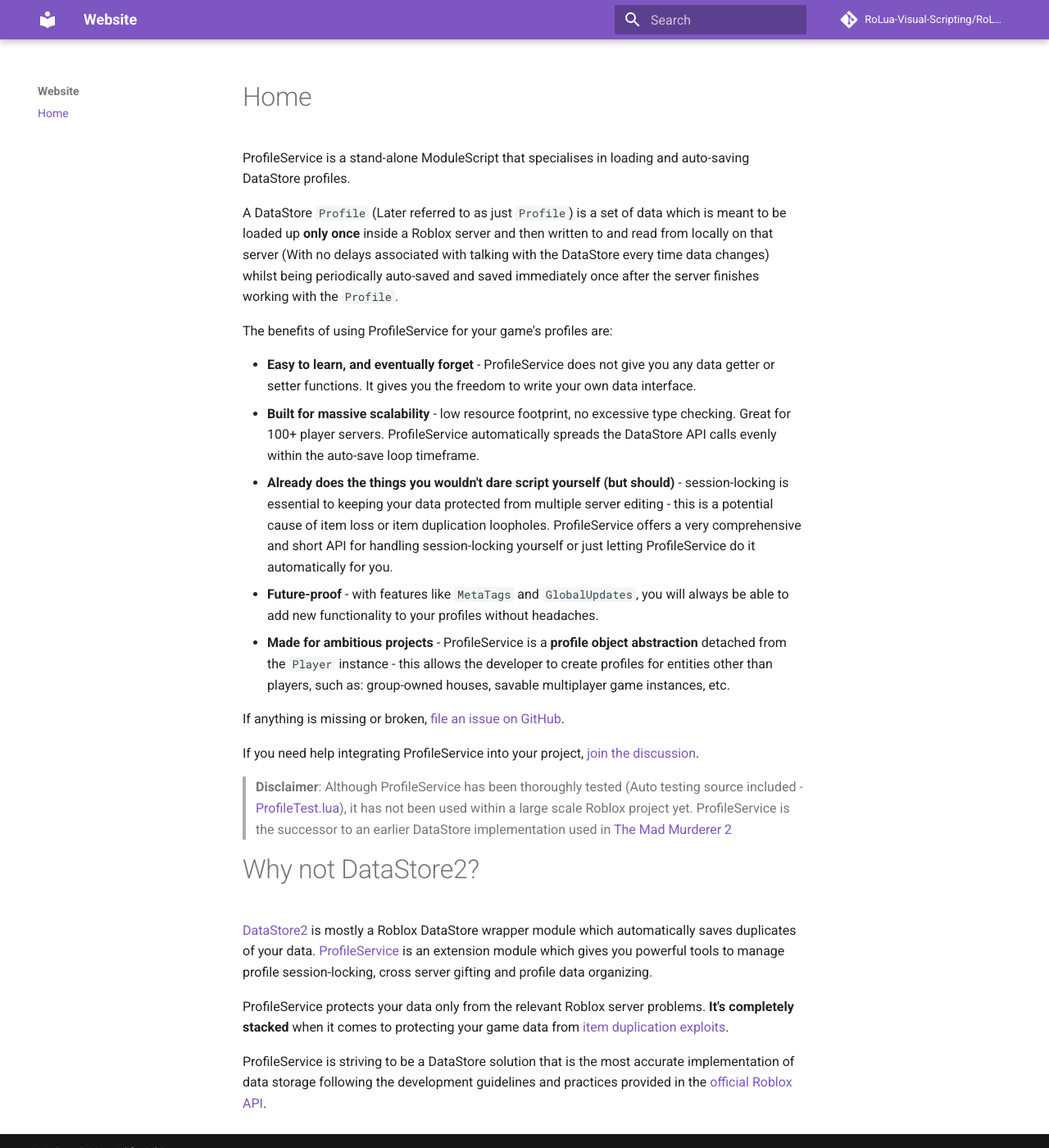
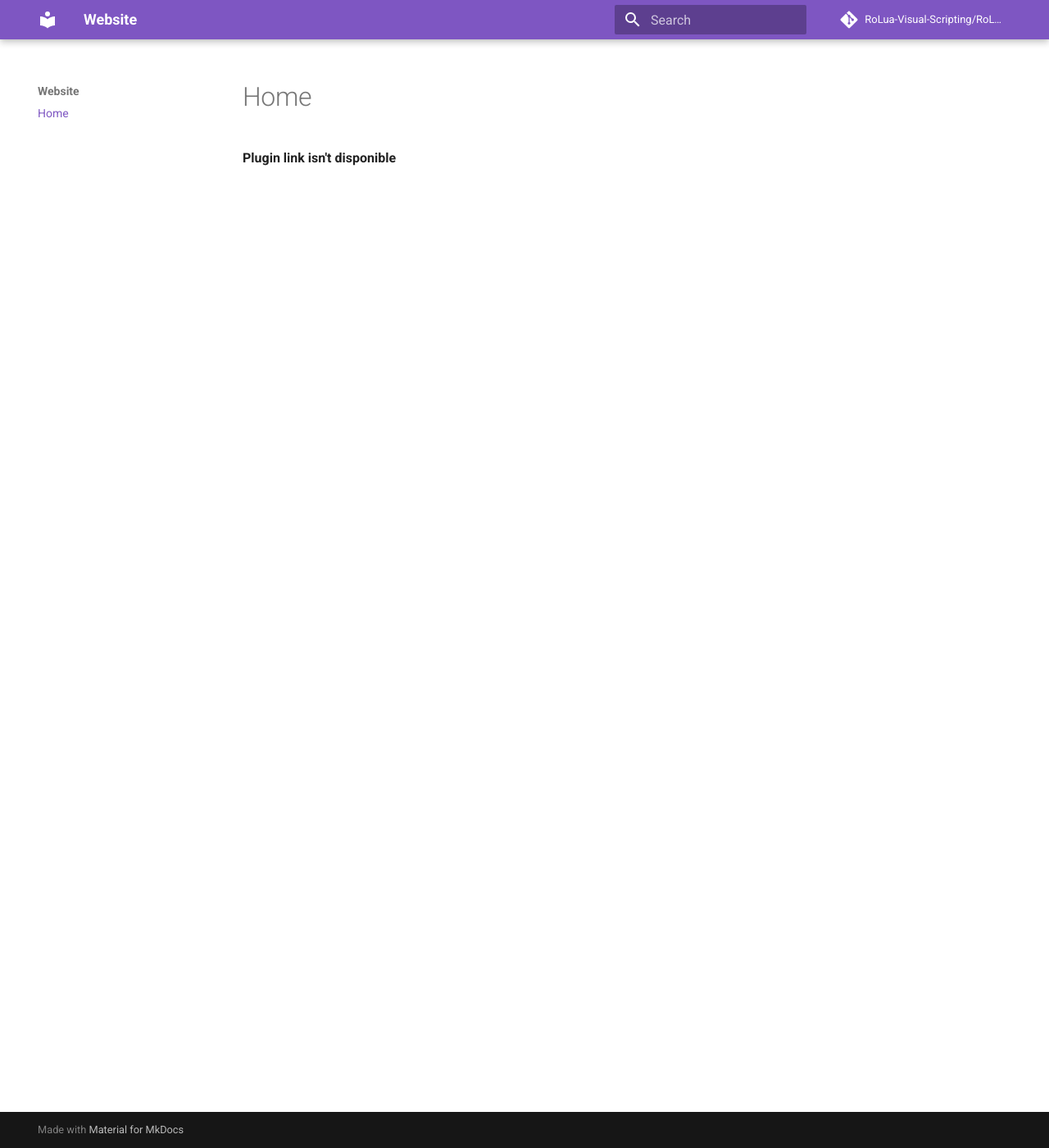
Before and after one commit to RoLua-Visual-Scripting/RoLua-Visual-Scripting, an MkDocs documentation site: the page built from docs/index.md, in a window 1280 px wide and 1400 px high. Shown: the whole window at 82% size. Built offline with MkDocs 1.6.1 and Material for MkDocs 9.7.7, drawn with Linux system fonts in a browser that asks for light colours; comment, search, counter and statistics services are not loaded.

Commit message:
Update index.md

```diff
--- a/docs/index.md
+++ b/docs/index.md
@@ -1,35 +1 @@
-# Home
-
-ProfileService is a stand-alone ModuleScript that specialises in loading and auto-saving
-DataStore profiles.
-
-A DataStore `Profile` (Later referred to as just `Profile`) is a set of data which is meant to be loaded up
-**only once** inside a Roblox server and then written to and read from locally on that server
-(With no delays associated with talking with the DataStore every time data changes) whilst being
-periodically auto-saved and saved immediately once after the server finishes working with the `Profile`.
-
-The benefits of using ProfileService for your game's profiles are:
-
-- **Easy to learn, and eventually forget** - ProfileService does not give you any data getter or setter functions. It gives you the freedom to write your own data interface.
-- **Built for massive scalability** - low resource footprint, no excessive type checking. Great for 100+ player
-servers. ProfileService automatically spreads the DataStore API calls evenly within the auto-save loop timeframe.
-- **Already does the things you wouldn't dare script yourself (but should)** - session-locking is essential to keeping your data
-protected from multiple server editing - this is a potential cause of item loss or item duplication loopholes. ProfileService
-offers a very comprehensive and short API for handling session-locking yourself or just letting ProfileService do it automatically for you.
-- **Future-proof** - with features like `MetaTags` and `GlobalUpdates`, you will always be able to add new functionality to your profiles without headaches.
-- **Made for ambitious projects** - ProfileService is a **profile object abstraction** detached from the `Player` instance - this allows the developer to create profiles for entities other than players, such as: group-owned houses, savable multiplayer game instances, etc.
-
-If anything is missing or broken, [file an issue on GitHub](https://github.com/MadStudioRoblox/ProfileService/issues).
-
-If you need help integrating ProfileService into your project, [join the discussion](https://devforum.roblox.com/t/profileservice-a-datastore-module/667805).
-
-> **Disclaimer**: Although ProfileService has been thoroughly tested (Auto testing source included - [ProfileTest.lua](https://github.com/MadStudioRoblox/ProfileService/blob/master/ProfileTest.server.lua)), it has not been used within a large scale Roblox project yet. ProfileService is the successor to an earlier DataStore implementation used in [The Mad Murderer 2](https://www.roblox.com/games/1026891626/The-Mad-Murderer-2)
-
-# Why not DataStore2?
-
-[DataStore2](https://devforum.roblox.com/t/how-to-use-datastore2-data-store-caching-and-data-loss-prevention/136317) is mostly a Roblox DataStore wrapper module which automatically saves duplicates of your data. [ProfileService](https://devforum.roblox.com/t/profileservice-a-datastore-module/667805) is an extension module which gives you powerful tools to manage profile session-locking, cross server gifting and profile data organizing.
-
-ProfileService protects your data only from the relevant Roblox server problems. **It's completely stacked** when it comes to protecting your game data from [item duplication exploits](https://www.youtube.com/watch?v=Bz5Rje4HnM4).
-
-ProfileService is striving to be a DataStore solution that is the most accurate implementation of data storage following the
-development guidelines and practices provided in the [official Roblox API](https://developer.roblox.com/en-us/articles/Data-store).
+**Plugin link isn't disponible**
```
